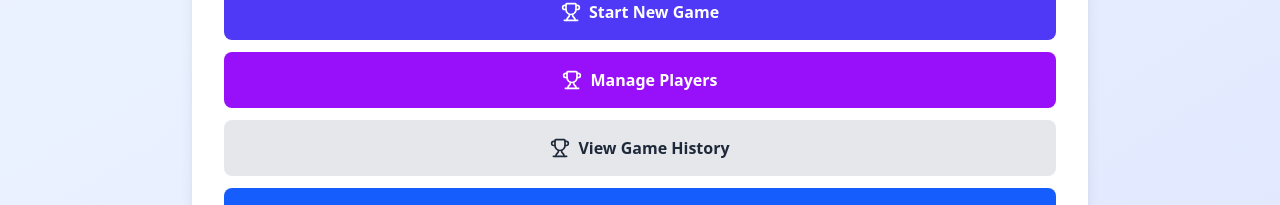
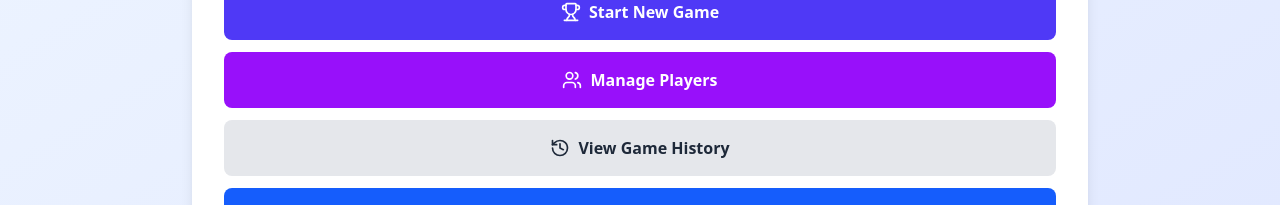
Before and after one commit to christophrus/rummikub-tracker, a React (Vite) app: page / in a window 1280 px wide. Shown: the part 364-569 px from the top of the page. Built offline with nearby package versions, Linux system fonts and the light colour scheme.

Commit message:
change icons

```diff
--- a/src/components/views/HomeView.jsx
+++ b/src/components/views/HomeView.jsx
@@ -1,4 +1,4 @@
-import { Play, Trophy, Settings } from 'lucide-react';
+import { Play, Trophy, Settings, Users, History } from 'lucide-react';
 
 export const HomeView = ({
   activeGame,
@@ -49,16 +49,16 @@ export const HomeView = ({
             onClick={onManagePlayers}
             className="w-full bg-purple-600 dark:bg-purple-500 text-white py-2 sm:py-4 rounded-lg font-semibold hover:bg-purple-700 dark:hover:bg-purple-600 transition flex items-center justify-center gap-2 text-sm sm:text-base"
           >
-            <Trophy size={18} className="sm:hidden" />
-            <Trophy size={20} className="hidden sm:inline" />
+            <Users size={18} className="sm:hidden" />
+            <Users size={20} className="hidden sm:inline" />
             {t('managePlayers')}
           </button>
           <button
             onClick={onViewHistory}
             className="w-full bg-gray-200 dark:bg-gray-700 text-gray-800 dark:text-gray-200 py-2 sm:py-4 rounded-lg font-semibold hover:bg-gray-300 dark:hover:bg-gray-600 transition flex items-center justify-center gap-2 text-sm sm:text-base"
           >
-            <Trophy size={18} className="sm:hidden" />
-            <Trophy size={20} className="hidden sm:inline" />
+            <History size={18} className="sm:hidden" />
+            <History size={20} className="hidden sm:inline" />
             {t('viewGameHistory')}
           </button>
           <button
```
